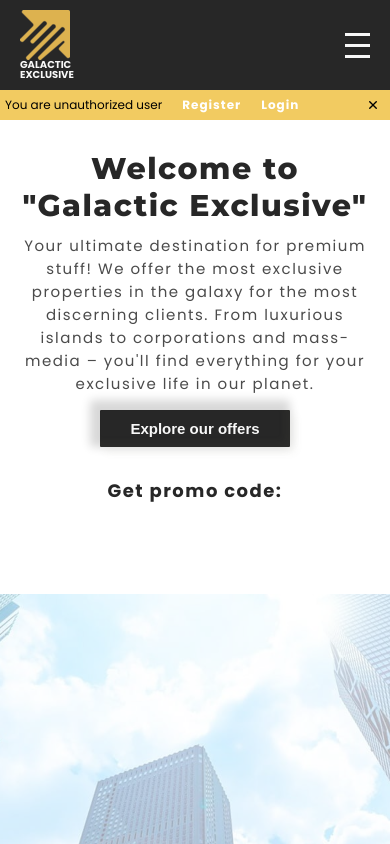
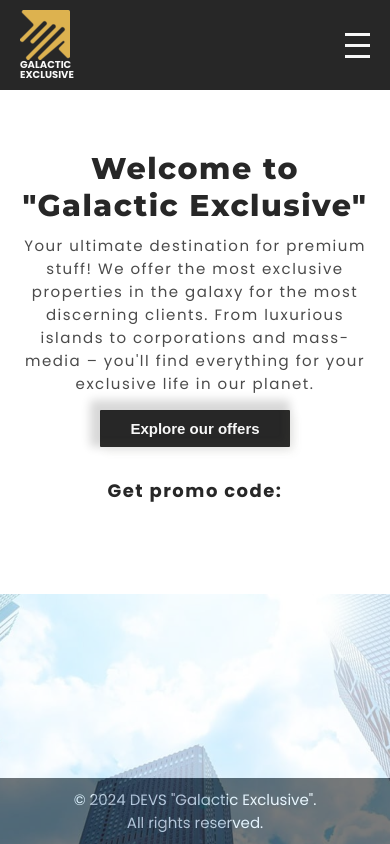
Before and after one commit to peregreenus/DEVS-eCommerce-App, a React app: page / in a window 390 px wide. Shown: the top 844 px of the page. Built offline with nearby package versions, Linux system fonts and the light colour scheme; no server answers.

Commit message:
fix: footer position

```diff
--- a/src/index.css
+++ b/src/index.css
@@ -40,3 +40,10 @@ input[type='text']:focus {
   border: none;
   outline: none;
 }
+
+#root {
+  width: 100%;
+  height: 100vh;
+  display: flex;
+  flex-direction: column;
+}
--- a/src/view/components/common/footer/footer.module.css
+++ b/src/view/components/common/footer/footer.module.css
@@ -4,8 +4,9 @@
   justify-content: center;
   align-items: flex-start;
   flex-wrap: wrap;
-  /* margin-top: 2rem; */
-  background-color: var(--primary-text-color);
+  margin-top: auto;
+  /* align-self: flex-end; */
+  background-color: var(--dark-bg-color);
   color: var(--default-bg-color);
 }
 .footerItem {
@@ -58,3 +59,14 @@
 .minimal {
   display: none;
 }
+
+@media (max-width: 500px) {
+  .footer {
+    font-size: 1.5rem;
+  }
+
+  .footerItem {
+    text-align: center;
+    width: 260px;
+  }
+}
```
